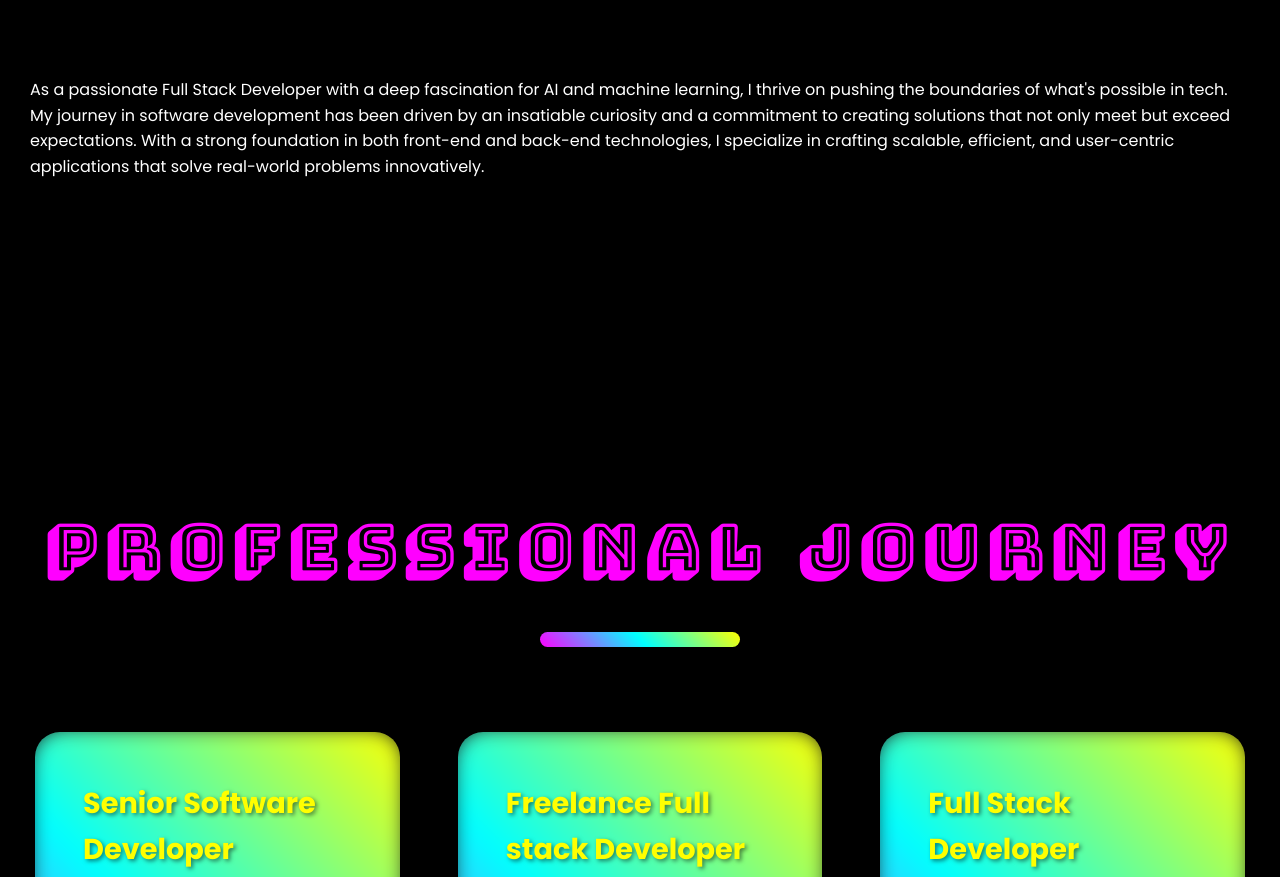
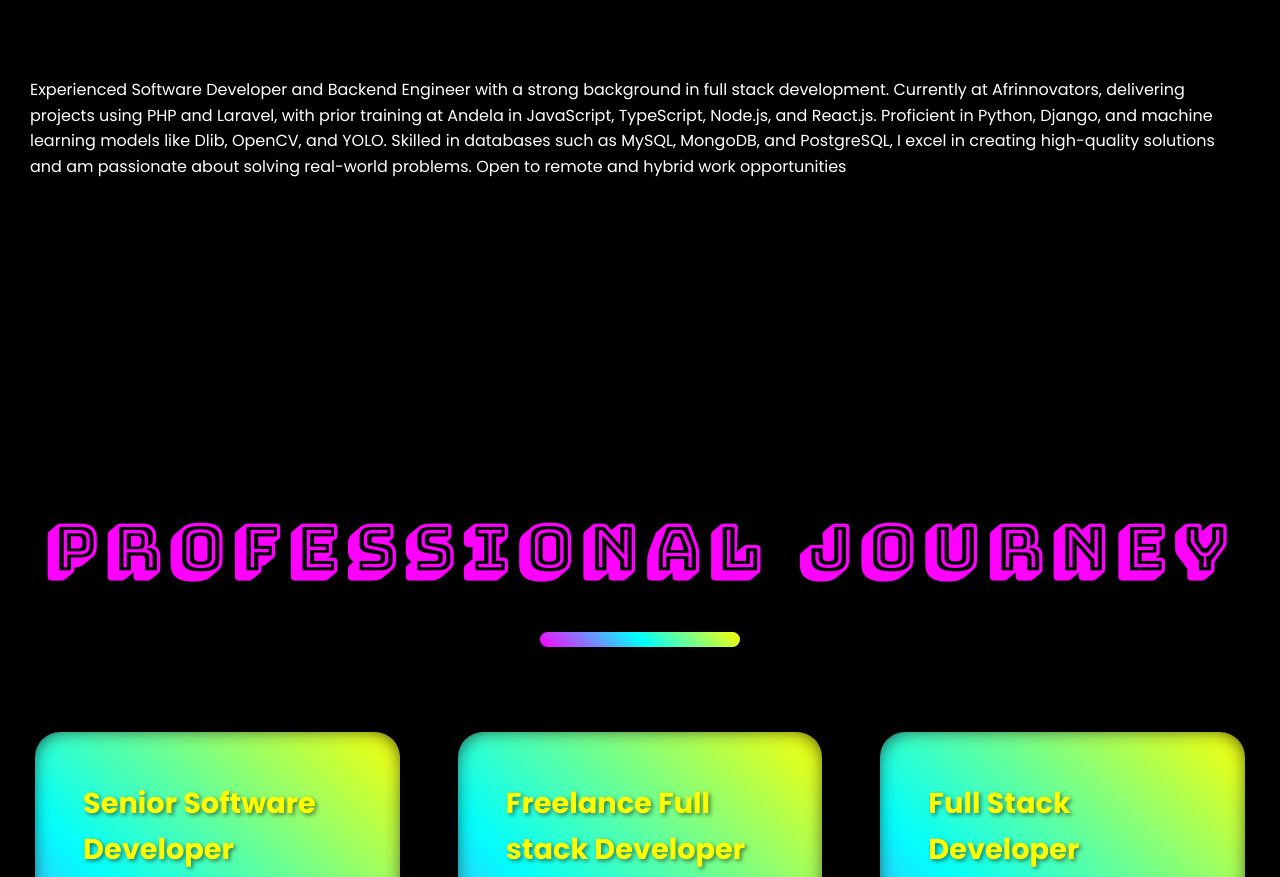
Before and after one commit to Himbaza123h/resume, a plain HTML site: page index.html in a window 1280 px wide. Shown: the part 1173-2050 px from the top of the page. Drawn offline with nearby package versions, Linux system fonts and the light colour scheme; animation ran at ten frames a second.

Commit message:
Updated resume

```diff
--- a/index.html
+++ b/index.html
@@ -5,6 +5,7 @@
     <meta charset="UTF-8">
     <meta name="viewport" content="width=device-width, initial-scale=1.0">
     <title>Alain Honore</title>
+    <link rel="icon" href="images/favicon.ico" type="image/x-icon">
     <link href="https://fonts.googleapis.com/css2?family=Poppins:wght@300;400;600;700&display=swap" rel="stylesheet">
     <link href="https://cdnjs.cloudflare.com/ajax/libs/font-awesome/6.4.0/css/all.min.css" rel="stylesheet">
     <link rel="stylesheet" href="css/style.css">
@@ -37,12 +38,13 @@
         <section id="about" class="animated">
             <div class="container">
                 <h2>About Me</h2>
-                <p>As a passionate Full Stack Developer with a deep fascination for AI and machine learning, I thrive on
-                    pushing the boundaries of what's possible in tech. My journey in software development has been
-                    driven by an insatiable curiosity and a commitment to creating solutions that not only meet but
-                    exceed expectations. With a strong foundation in both front-end and back-end technologies, I
-                    specialize in crafting scalable, efficient, and user-centric applications that solve real-world
-                    problems innovatively.</p>
+                <p>Experienced Software Developer and Backend Engineer with a strong background in full
+                    stack development. Currently at Afrinnovators, delivering projects using PHP and Laravel,
+                    with prior training at Andela in JavaScript, TypeScript, Node.js, and React.js. Proficient in
+                    Python, Django, and machine learning models like Dlib, OpenCV, and YOLO. Skilled in
+                    databases such as MySQL, MongoDB, and PostgreSQL, I excel in creating high-quality
+                    solutions and am passionate about solving real-world problems. Open to remote and
+                    hybrid work opportunities</p>
             </div>
         </section>
 
```
Also changed, not shown: images/favicon.ico (added).
